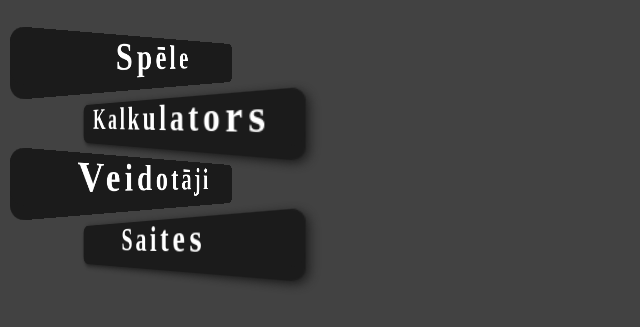
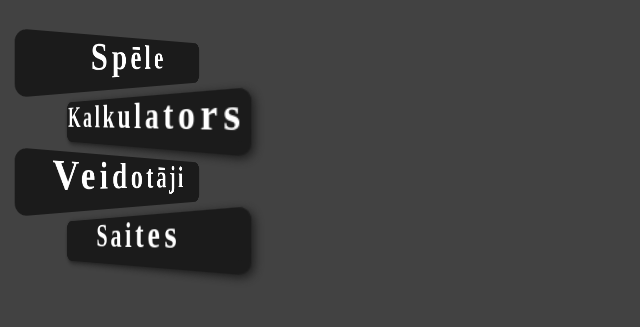
Before and after one commit to KurmeD/MajasDarbs, a Flask app: page / in a window 1280 px wide. Shown: the top 327 px of the page, without its empty margins (0-640 px from the left). Run offline with Flask 2, Linux system fonts and the light colour scheme.

Commit message:
indexlap

```diff
--- a/static/css/index.css
+++ b/static/css/index.css
@@ -1,7 +1,7 @@
 .stage{
     height: 300px;
-    width: 260px;
-    margin-left: 10px;
+    width: 240px;
+    margin-left: 5px;
     margin-top: 20px;
     margin-right: auto;
     position: absolute;
@@ -27,7 +27,7 @@
     margin-left: auto;
     margin-right: auto;
     border-radius: 10px;
-    width: 280px;
+    width: 240px;
     height: 50px;
     margin-top: 4%;
     background: #1b1b1b;
@@ -59,7 +59,7 @@
 
   .middle {
       width: 100%;
-      padding: 0 0 200px;
+      padding: 0 0 150px;
       position: absolute;
   }
   .middle:after {
```
